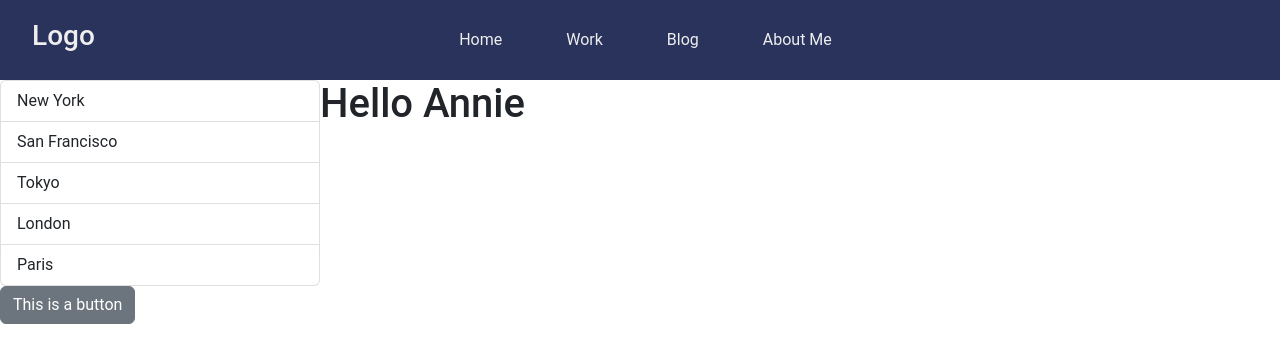
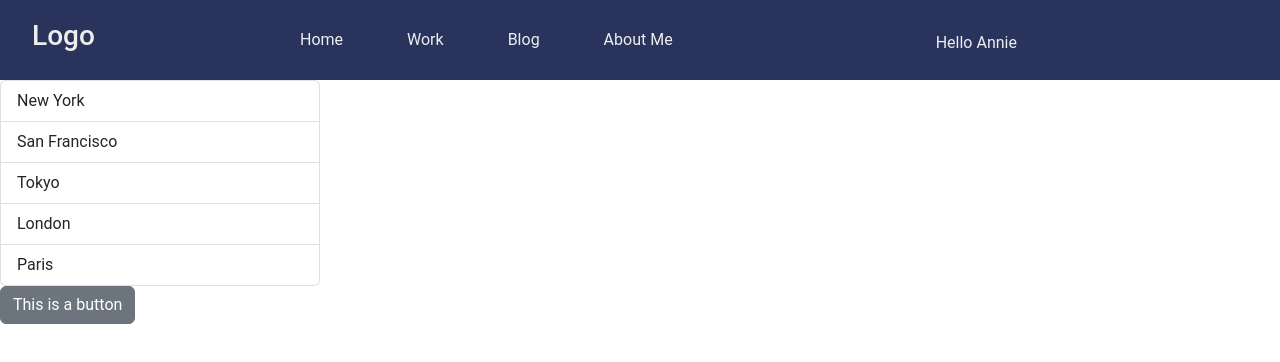
Before and after one commit to anemiekeZA/react-app, a React (Vite) app: page / in a window 1280 px wide. Shown: the top 362 px of the page. Built offline with nearby package versions, Linux system fonts and the light colour scheme.

Commit message:
moving greeting message to top nav

```diff
--- a/src/App.tsx
+++ b/src/App.tsx
@@ -4,13 +4,12 @@ import { useState } from "react";
 import Alert from "./components/Alert";
 import Button from "./components/button";
 import ListGroup from "./components/ListGroup";
-import Message from "./Message";
+
 
 
 function App(){
     let items = ["New York","San Francisco", "Tokyo","London","Paris"];
     const [alertVisible, setAlertVisibility] = useState(false);
-    const name = '';
     const handleSelectItem = (item: string) => {
     console.log(item);
   };
@@ -23,7 +22,6 @@ function App(){
     { alertVisible && <Alert onClose={() => setAlertVisibility(false)}>Alert</Alert>}
     <div className="parent">
       <div className="Left-side-panel"><ListGroup items={items} onSelectItem={handleSelectItem}/></div>
-      <Message>Hello {name}</Message>
     </div>
     <Button color="secondary" onClick={() => setAlertVisibility(true)}>This is a button</Button>
   </div>
--- a/src/Message.tsx
+++ b/src/Message.tsx
@@ -5,8 +5,8 @@ function Message(){
     //JSX: JavaScript XML
     const name = 'Annie';
     if (name)
-        return <h1>Hello {name}</h1>;
-    return <h1>Hello World</h1>
+        return <p className="message">Hello {name}</p>;
+    return <p className="message">Hello World</p>
 }
 
 export default Message;
--- a/src/Styles/main.css
+++ b/src/Styles/main.css
@@ -44,6 +44,13 @@ header .nav-btn{
     opacity: 0;
 }
 
+
+.message{
+    margin: 0 2rem;
+    padding-top: 5px ;
+    color: var(--textColor);
+    text-decoration: none;
+}
 div .parent {
     display:flex;
 }
--- a/src/components/NavBar.tsx
+++ b/src/components/NavBar.tsx
@@ -1,11 +1,12 @@
 import {useRef} from "react";
 import {FaBars, FaTimes} from "react-icons/fa";
 import "../Styles/main.css";
+import Message from "../Message";
 
 function NavBar(){
 
   const navRef = useRef();
-
+  const name = '';
   const showNavbar = () => {
     navRef.current.ClassList.toggle("responsive_nav");
   }
@@ -18,11 +19,12 @@ function NavBar(){
         <a href='/#'>Work</a>
         <a href='/#'>Blog</a>
         <a href='/#'>About Me</a>
-        <button className = "nav-btn nav-close-btn"onClick={showNavbar}>
+        <button className="nav-btn nav-close-btn" onClick={showNavbar}>
           <FaTimes/>
         </button>
       </nav>
-      <button className = "nav-btn" onClick={showNavbar}>
+      <Message>Hello {name}</Message>
+      <button className="nav-btn" onClick={showNavbar}>
         <FaBars/>
       </button>
     </header>
```
